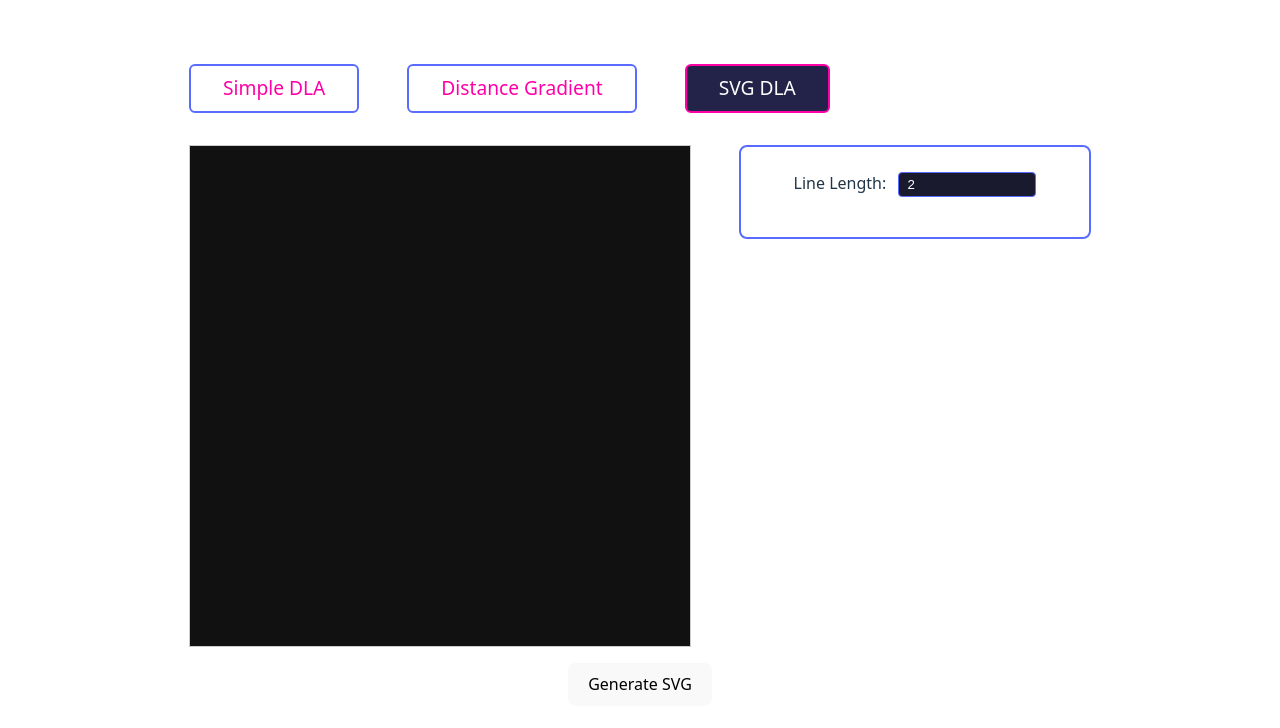
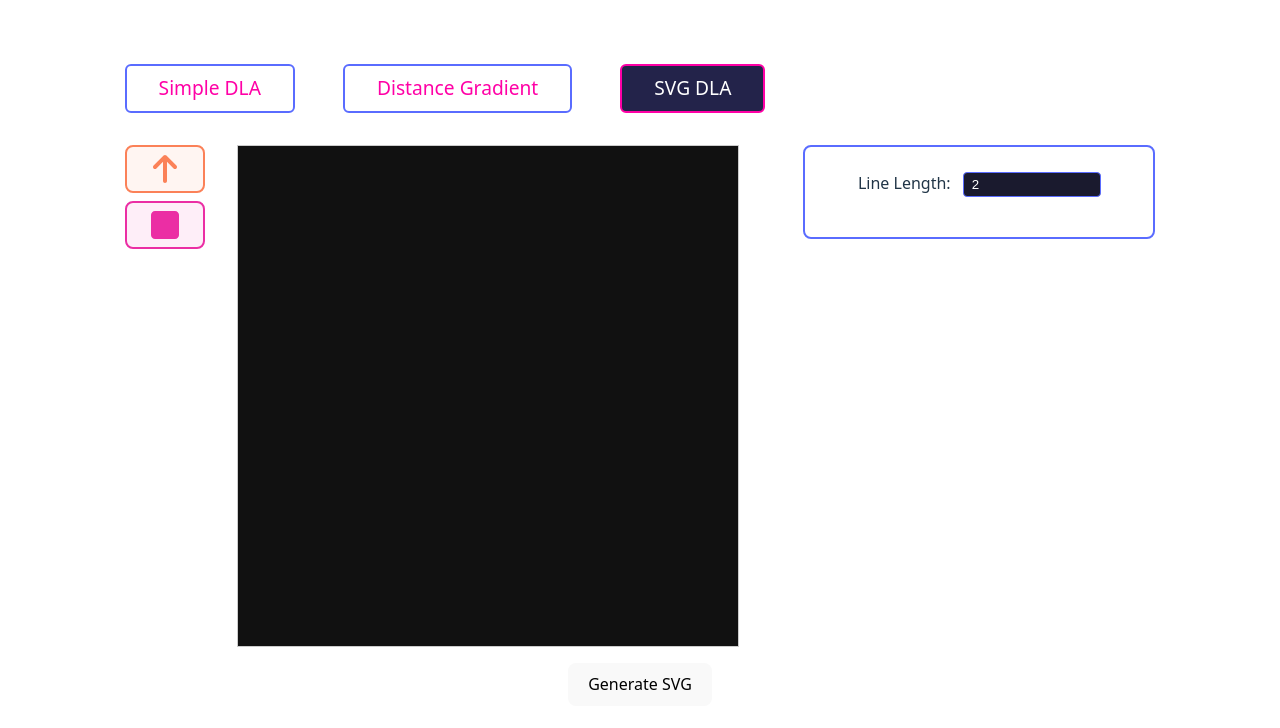
Before and after one commit to chriswininger/DLA-Studio-2025, a React (Vite) app: page /svg-dla in a window 1280 px wide. Shown: the top 728 px of the page. Built offline with nearby package versions, Linux system fonts and the light colour scheme.

Commit message:
adding more options to svg generation

```diff
--- a/src/tabs/SVGDLA/SVGDLA.css
+++ b/src/tabs/SVGDLA/SVGDLA.css
@@ -8,11 +8,10 @@
   flex-direction: row;
   justify-content: center;
   align-items: flex-start;
-  margin-top: 2rem;
 }
 
 .svgdla-svg-container {
-
+  margin-right: 1rem;
 }
 
 .svgdla-svg {
@@ -24,3 +23,41 @@
 .svgdla-button-container {
   margin-top: 1rem;
 }
+
+.dlasim_tool-container {
+  display: flex;
+  flex-direction: column;
+  align-items: center;
+  gap: 8px;
+  margin-right: 32px;
+}
+
+.dlasim_tool-btn {
+  width: 48px;
+  height: 48px;
+  display: flex;
+  align-items: center;
+  justify-content: center;
+  border: 2px solid var(--control-border-color);
+  border-radius: 8px;
+  background: none;
+  cursor: pointer;
+  transition: border-color 0.2s, background 0.2s;
+  font-size: 2rem;
+  margin: 0;
+  outline: none;
+}
+
+.dlasim_tool-btn.selected {
+  border-color: #FB8158;
+  background: rgba(251, 129, 88, 0.08);
+}
+
+.dlasim_tool-btn.unselected {
+  border-color: #EB2EA4;
+  background: rgba(235, 46, 164, 0.08);
+}
+
+.dlasim_tool-icon {
+  pointer-events: none;
+}
--- a/src/tabs/SVGDLA/SVGDLA.tsx
+++ b/src/tabs/SVGDLA/SVGDLA.tsx
@@ -6,6 +6,43 @@ import { setSvgContent } from './svg-dla-slice';
 import type { ClusterMap } from '../../dla/dla';
 import LineLengthControls from './line-length-controls/line-length-controls';
 import './SVGDLA.css';
+import { setSelectedTool } from './svg-dla-slice';
+import { FontAwesomeIcon } from '@fortawesome/react-fontawesome';
+import { faArrowUp, faSquare } from '@fortawesome/free-solid-svg-icons';
+
+const ToolBar: React.FC = () => {
+  const dispatch = useAppDispatch();
+  const selectedTool = useAppSelector((state: RootState) => (state.svgDla as SVGDLAUIState).selectedTool);
+
+  return (
+    <div className="dlasim_tool-container">
+      <button
+        className={`dlasim_tool-btn${selectedTool === 'draw-with-lines' ? ' selected' : ' unselected'}`}
+        onClick={() => dispatch(setSelectedTool('draw-with-lines'))}
+        aria-label="Draw with Lines Tool"
+        type="button"
+      >
+        <FontAwesomeIcon
+          icon={faArrowUp}
+          className="dlasim_tool-icon"
+          color={selectedTool === 'draw-with-lines' ? '#FB8158' : '#EB2EA4'}
+        />
+      </button>
+      <button
+        className={`dlasim_tool-btn${selectedTool === 'draw-with-squares' ? ' selected' : ' unselected'}`}
+        onClick={() => dispatch(setSelectedTool('draw-with-squares'))}
+        aria-label="Draw with Squares Tool"
+        type="button"
+      >
+        <FontAwesomeIcon
+          icon={faSquare}
+          className="dlasim_tool-icon"
+          color={selectedTool === 'draw-with-squares' ? '#FB8158' : '#EB2EA4'}
+        />
+      </button>
+    </div>
+  );
+};
 
 const SVGDLA: React.FC = () => {
   const CANVAS_WIDTH = 500;
@@ -27,6 +64,9 @@ const SVGDLA: React.FC = () => {
 
   return (
     <div className="dlasim-svgdla-tab">
+      <div className="dlasim-flex-row">
+        {/* Tool selection UI */}
+        <ToolBar />
         <div className="svgdla-main-content">
           {/* SVG container */}
           <div className="svgdla-svg-container">
@@ -42,6 +82,8 @@ const SVGDLA: React.FC = () => {
           </div>
           {/* Line length controls */}
           <LineLengthControls />
+        </div>
+        {/* End main content */}
       </div>
       <div className="svgdla-button-container">
         <button onClick={generateSVG}>
--- a/src/tabs/SVGDLA/svg-dla-slice.ts
+++ b/src/tabs/SVGDLA/svg-dla-slice.ts
@@ -1,14 +1,17 @@
 import { createSlice } from '@reduxjs/toolkit';
 import type { PayloadAction } from '@reduxjs/toolkit';
 
+export type SVGDLAUITool = 'draw-with-lines' | 'draw-with-squares';
 export interface SVGDLAUIState {
   lineLength: number;
   svgContent: string;
+  selectedTool: SVGDLAUITool;
 }
 
 const initialState: SVGDLAUIState = {
   lineLength: 2,
   svgContent: '',
+  selectedTool: 'draw-with-lines',
 };
 
 const slice = createSlice({
@@ -21,8 +24,11 @@ const slice = createSlice({
     setSvgContent(state, action: PayloadAction<string>) {
       state.svgContent = action.payload;
     },
+    setSelectedTool(state, action: PayloadAction<SVGDLAUITool>) {
+      state.selectedTool = action.payload;
+    },
   },
 });
 
-export const { setLineLength, setSvgContent } = slice.actions;
+export const { setLineLength, setSvgContent, setSelectedTool } = slice.actions;
 export default slice.reducer;
```
Lines whose indentation alone changed are shown as unchanged.
